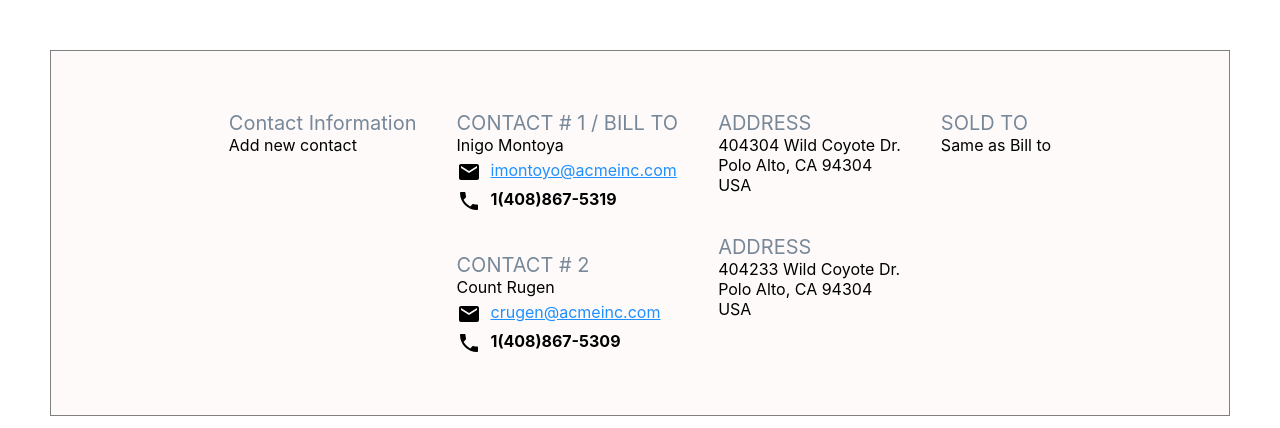
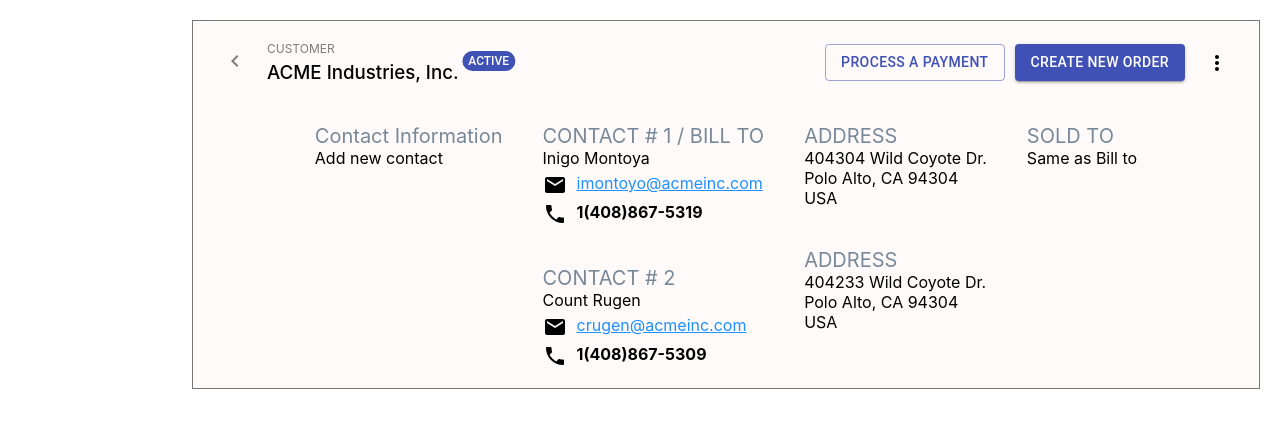
Before and after one commit to bIropka/cpc, a React (Create React App) app: page /1 in a window 1280 px wide. Shown: the top 428 px of the page. Built offline with nearby package versions, Linux system fonts and the light colour scheme.

Commit message:
details layout updated, header added

```diff
--- a/src/details/Details.css
+++ b/src/details/Details.css
@@ -1,16 +1,12 @@
 .details-wrapper {
+    width: 100%;
     height: fit-content;
-    margin: 50px;
-    width: 100%;
-    display: flex;
-    justify-content: flex-end;
-    border: solid gray 1px;
-    background-color: snow;
+    padding: 20px 20px 20px 15%;
 }
 .details {
-    margin-top: 40px;
-    margin-bottom: 40px;
-    width: 100%;
+    width: 85%;
+    background-color: snow;
+    border: solid gray 1px;
 }
 .details-cell {
     padding: 20px;
@@ -21,8 +17,8 @@
 }
 
 .details-contacts {
+    display: flex;
     margin-top: 5px;
-    display: flex;
 }
 
 .details-contacts-text {
--- a/src/details/Details.tsx
+++ b/src/details/Details.tsx
@@ -1,23 +1,67 @@
 import React, {useMemo} from 'react';
+import { Link } from 'react-router-dom';
+
+import { Button, Badge, Grid, makeStyles } from '@material-ui/core';
+import ChevronLeftIcon from '@material-ui/icons/ChevronLeft';
+import MoreVertIcon from '@material-ui/icons/MoreVert';
+
+import DetailsCell from "./DetailsCell";
+import DetailsCellLabel from './DetailsCellLabel';
+
+import {Detail, details} from "./details-data";
 import './Details.css';
-import {Detail, details} from "./details-data";
-import {Grid, makeStyles} from "@material-ui/core";
-import DetailsCell from "./DetailsCell";
 
 const useStyles = makeStyles((theme) => ({
     root: {
-        flexGrow: 1,
+        width: '100%',
+        height: 'fit-content',
+        padding: '20px 20px 20px 15%'
+    },
+    details: {
+        backgroundColor: 'snow',
+        border: '1px solid #777'
+    },
+    headerColumn: {
+        width: 'auto',
+        padding: '20px 30px'
+    },
+    headerButtonBack: {
+        margin: '0px 20px 0px 0px',
+        color: 'rgba(0, 0, 0, .5)'
+    },
+    headerButton: {
+        margin: '0px 20px 0 10px'
+    },
+    title: {
+        margin: '0px 30px 0px 0px',
+        fontWeight: 500
     }
 }));
 
 const Details = (props: { id: number }) => {
     const classes = useStyles();
-
     const data: Detail = useMemo(() => details[props.id - 1], [props.id]);
     return (
-        <div className="details-wrapper">
-            <div className="details">
-                <Grid container className={classes.root} spacing={2}>
+      <Grid container className={classes.root}>
+          <Grid container className={classes.details}>
+
+              <Grid container justify="space-between" alignItems="center" wrap="nowrap">
+                  <Grid container wrap="nowrap" alignItems="center" className={classes.headerColumn}>
+                      <Link to={'/'}><ChevronLeftIcon className={classes.headerButtonBack} /></Link>
+                      <Grid container direction="column">
+                          <DetailsCellLabel text="customer"/>
+                          <Badge badgeContent='ACTIVE' color="primary">
+                              <h3 className={classes.title}>{data.customerName}</h3>
+                          </Badge>
+                      </Grid>
+                  </Grid>
+                  <Grid container alignItems="center" className={classes.headerColumn}>
+                      <Button variant="outlined" color="primary">Process a payment</Button>
+                      <Button variant="contained" color="primary" className={classes.headerButton}>Create new order</Button>
+                      <MoreVertIcon />
+                  </Grid>
+              </Grid>
+              <Grid container spacing={2}>
                   <Grid item xs={12}>
                       <Grid container justify="center" spacing={0}>
                           <Grid item>
@@ -37,8 +81,8 @@ const Details = (props: { id: number }) => {
                       </Grid>
                   </Grid>
               </Grid>
-            </div>
-        </div>
+          </Grid>
+      </Grid>
     );
 };
 
--- /dev/null
+++ b/src/details/DetailsCellLabel.tsx
@@ -0,0 +1,20 @@
+import React from 'react';
+
+import { makeStyles } from '@material-ui/core';
+
+const useStyles = makeStyles((theme) => ({
+  title: {
+    margin: '0px 0px 5px',
+    fontSize: 12,
+    color: 'rgba(0, 0, 0, .5)',
+    textTransform: 'uppercase'
+  }
+}));
+
+const DetailsCellLabel = (props: { text: string }) => {
+  const classes = useStyles();
+  return (
+    <span className={classes.title}>{props.text}</span>
+  );
+};
+export default DetailsCellLabel;
```
Also changed, not shown: src/details/Section.tsx (added, +9 -0 lines). Lines whose indentation alone changed are shown as unchanged.
